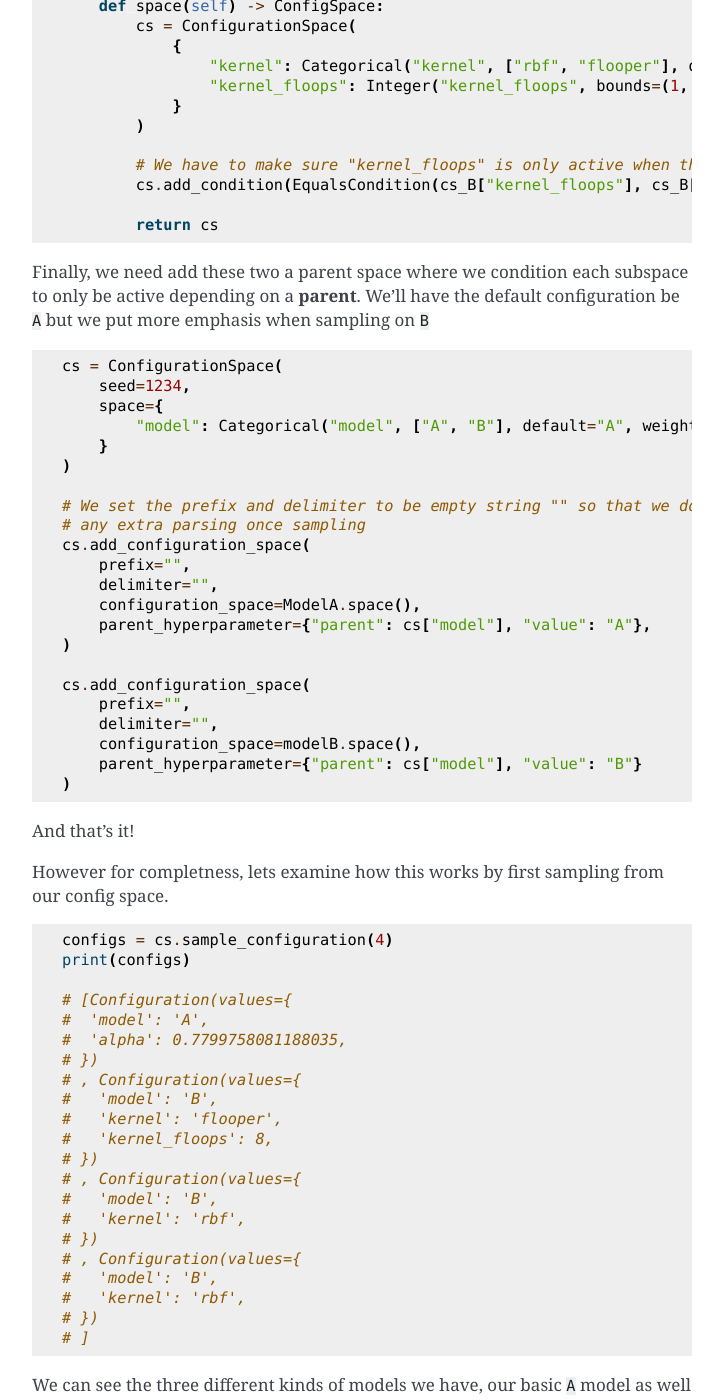
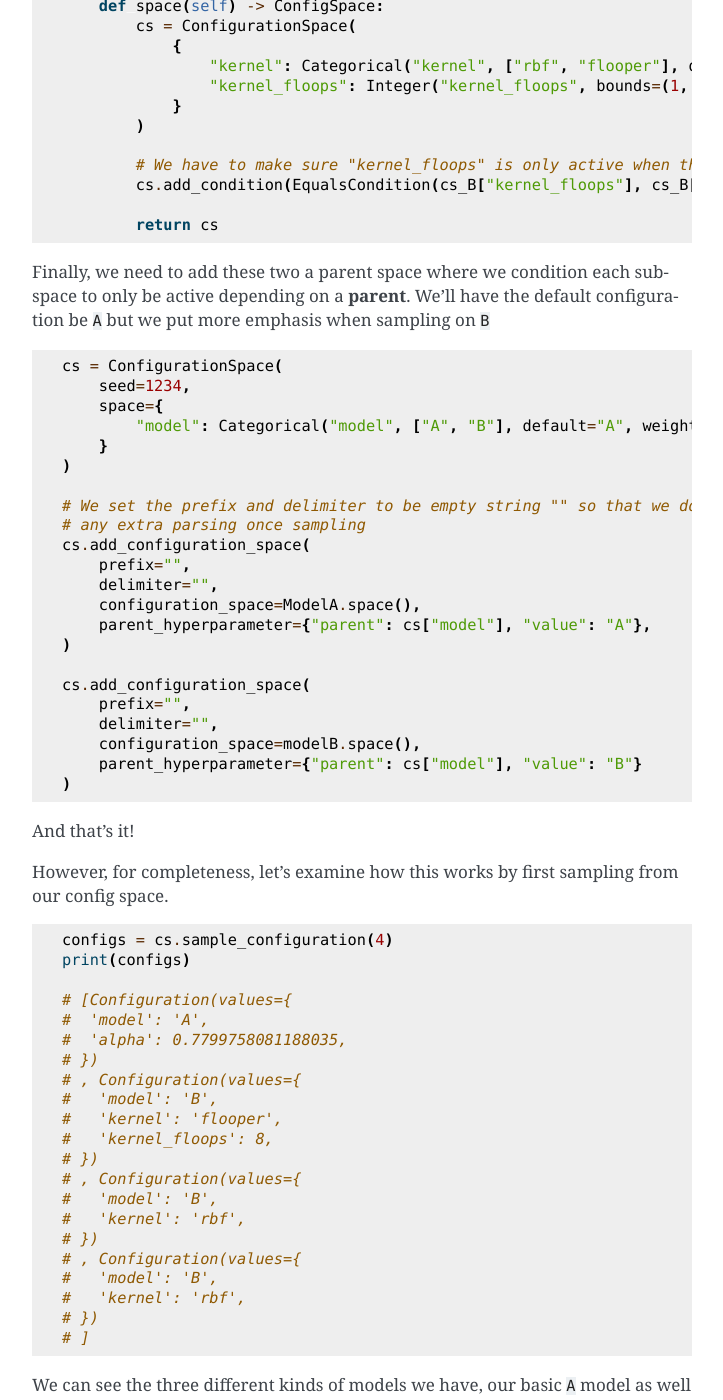
Before and after one commit to automl/ConfigSpace, a Sphinx documentation site: the page built from docs/quickstart.rst, in a window 1280 px wide and 1400 px high, scrolled down 2810 px. Shown: the whole window, without its empty margins (388-1111 px from the left). Built offline with Sphinx 7.4.7, drawn with Linux system fonts in a browser that asks for light colours; some of the changed text lies outside the part shown.

Commit message:
Update quickstart.rst
Fixed a couple of grammatical errors.

```diff
--- a/docs/quickstart.rst
+++ b/docs/quickstart.rst
@@ -75,8 +75,8 @@
 
 Advanced Usage
 --------------
-Lets create a more complex example where we have two models, model ``A`` and model ``B``.
-Model ``B`` is some kernel based algorithm and ``A`` just needs a simple float hyperparamter.
+Let's create a more complex example where we have two models, model ``A`` and model ``B``.
+Model ``B`` is some kernel based algorithm and ``A`` just needs a simple float hyperparameter.
 
 
 We're going to create a config space that will let us correctly build a randomly selected model.
@@ -109,7 +109,7 @@
            ...
 
 
-First, lets start with building the two individual subspaces where for ``A``, we want to sample alpha from a normal distribution and for ``B`` we have the conditioned parameter and we slightly weight one kernel over another.
+First, let's start with building the two individual subspaces where for ``A``, we want to sample alpha from a normal distribution and for ``B`` we have the conditioned parameter and we slightly weight one kernel over another.
 
 .. code:: python
 
@@ -146,7 +146,7 @@
             return cs
 
 
-Finally, we need add these two a parent space where we condition each subspace to only be active depending on a **parent**.
+Finally, we need to add these two a parent space where we condition each subspace to only be active depending on a **parent**.
 We'll have the default configuration be ``A`` but we put more emphasis when sampling on ``B``
 
 .. code:: python
@@ -176,7 +176,7 @@
 
 And that's it!
 
-However for completness, lets examine how this works by first sampling from our config space.
+However, for completeness, let's examine how this works by first sampling from our config space.
 
 .. code:: python
 
```
